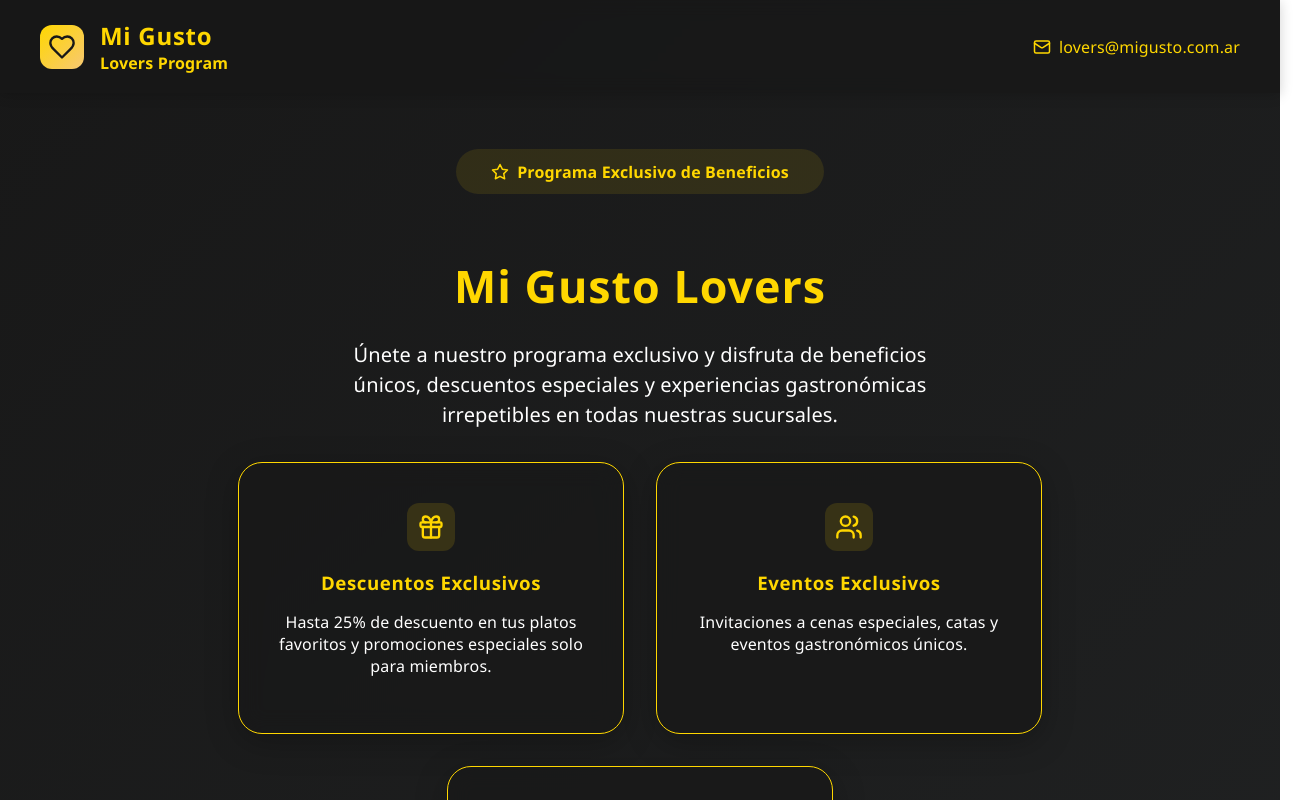
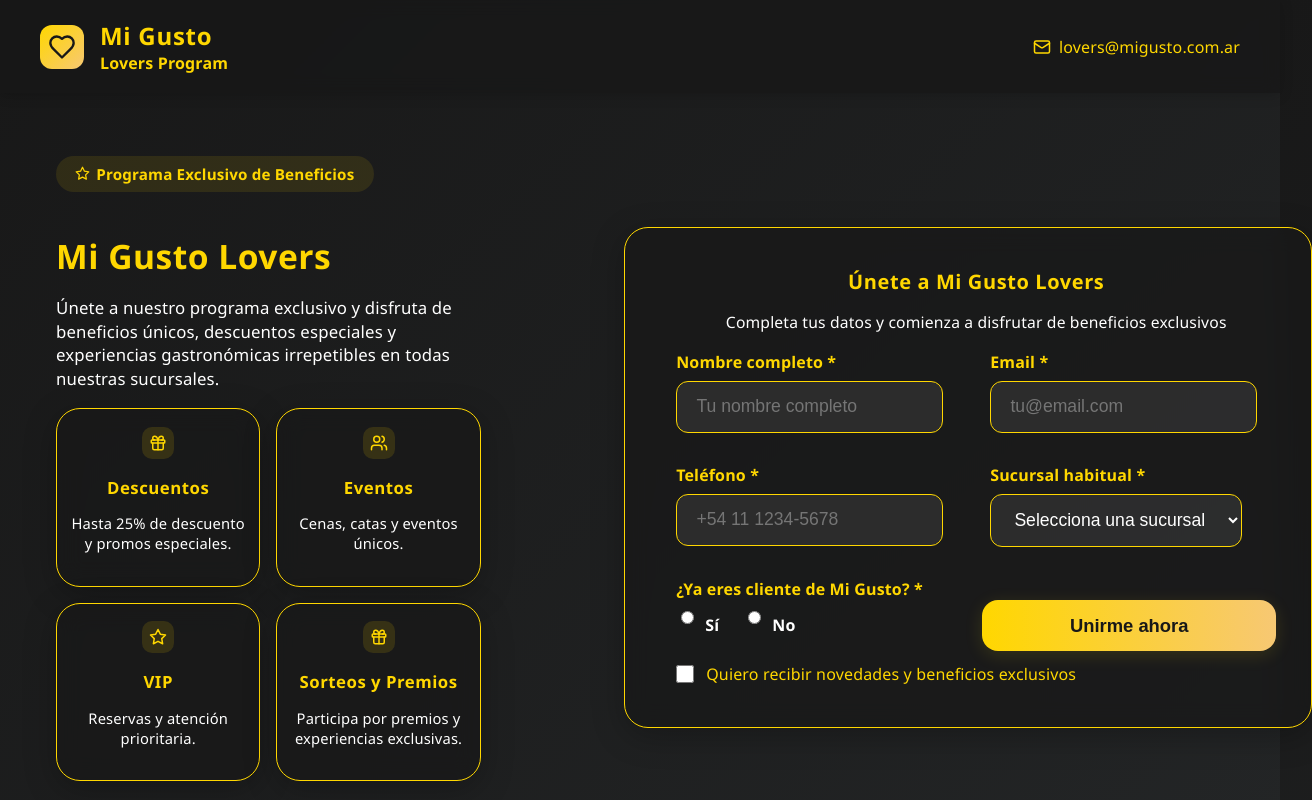
Before and after one commit to MiGustoDev/MiGustoLovers, a React (Vite) app: page / in a window 1280 px wide. Shown: the top 800 px of the page, 1312 px wide, since content can reach past the window. Built offline with nearby package versions, Linux system fonts and the light colour scheme.

Commit message:
UI Improvement

```diff
--- a/src/App.tsx
+++ b/src/App.tsx
@@ -220,59 +220,67 @@ function App() {
         </div>
       </header>
 
-      {/* Hero Section */}
-      <section style={{padding: '3.5rem 0 2.5rem 0'}}>
-        <div style={{maxWidth: 1200, margin: '0 auto', padding: '0 2rem'}}>
-          <div style={{textAlign: 'center', marginBottom: 48}}>
-            <div style={{display: 'inline-flex', alignItems: 'center', background: 'rgba(255,215,0,0.10)', borderRadius: 32, padding: '0.7rem 2.2rem', marginBottom: 24}}>
-              <Star style={{width: 18, height: 18, color: '#FFD700', marginRight: 8}} />
-              <span style={{color: '#FFD700', fontWeight: 600, fontSize: '1rem'}}>Programa Exclusivo de Beneficios</span>
+      {/* Layout horizontal en desktop */}
+      <section style={{height: 'calc(100vh - 80px)', minHeight: 600, display: 'flex', flexDirection: 'row', alignItems: 'center', justifyContent: 'center', maxWidth: 1400, margin: '0 auto', padding: '24px 1.2rem 0 1.2rem', gap: 24}}>
+        {/* Columna izquierda: Hero y cards */}
+        <div style={{flex: 1.1, display: 'flex', flexDirection: 'column', justifyContent: 'center', minWidth: 0, maxWidth: 520, paddingRight: 24}}>
+          <div style={{textAlign: 'left', marginBottom: 18}}>
+            <div style={{display: 'inline-flex', alignItems: 'center', background: 'rgba(255,215,0,0.10)', borderRadius: 32, padding: '0.5rem 1.2rem', marginBottom: 14}}>
+              <Star style={{width: 15, height: 15, color: '#FFD700', marginRight: 6}} />
+              <span style={{color: '#FFD700', fontWeight: 600, fontSize: '0.95rem'}}>Programa Exclusivo de Beneficios</span>
             </div>
-            <h1 style={{fontSize: '2.8rem', fontWeight: 900, color: '#FFD700', marginBottom: 24, letterSpacing: 1}}>Mi Gusto Lovers</h1>
-            <p style={{fontSize: '1.25rem', color: '#fff', marginBottom: 32, maxWidth: 600, marginLeft: 'auto', marginRight: 'auto', lineHeight: 1.5}}>
+            <h1 style={{fontSize: '2.1rem', fontWeight: 900, color: '#FFD700', marginBottom: 16, letterSpacing: 0.5, textAlign: 'left'}}>Mi Gusto Lovers</h1>
+            <p style={{fontSize: '1.05rem', color: '#fff', marginBottom: 18, maxWidth: 420, lineHeight: 1.4, textAlign: 'left'}}>
               Únete a nuestro programa exclusivo y disfruta de beneficios únicos, descuentos especiales
               y experiencias gastronómicas irrepetibles en todas nuestras sucursales.
             </p>
-            {/* Benefits Preview */}
-            <div style={{display: 'flex', flexWrap: 'wrap', gap: 32, justifyContent: 'center', marginTop: 32, marginBottom: 48}}>
-              <div className="glass-card" style={{minWidth: 260, maxWidth: 320, textAlign: 'center', border: '1.5px solid #FFD700'}}>
-                <div style={{width: 48, height: 48, background: 'rgba(255,215,0,0.13)', borderRadius: 12, display: 'flex', alignItems: 'center', justifyContent: 'center', margin: '0 auto 1rem auto'}}>
-                  <Gift style={{width: 28, height: 28, color: '#FFD700'}} />
+            <div style={{display: 'flex', flexWrap: 'wrap', gap: 16, justifyContent: 'flex-start', marginTop: 18, marginBottom: 0}}>
+              <div className="glass-card" style={{minWidth: 160, maxWidth: 180, textAlign: 'center', border: '1.5px solid #FFD700', padding: '1.1rem 0.7rem'}}>
+                <div style={{width: 32, height: 32, background: 'rgba(255,215,0,0.13)', borderRadius: 10, display: 'flex', alignItems: 'center', justifyContent: 'center', margin: '0 auto 0.7rem auto'}}>
+                  <Gift style={{width: 18, height: 18, color: '#FFD700'}} />
                 </div>
-                <h3 style={{color: '#FFD700', fontWeight: 700, marginBottom: 12}}>Descuentos Exclusivos</h3>
-                <p style={{color: '#fff', fontSize: '1rem'}}>Hasta 25% de descuento en tus platos favoritos y promociones especiales solo para miembros.</p>
+                <h3 style={{color: '#FFD700', fontWeight: 700, marginBottom: 7, fontSize: '1.05rem'}}>Descuentos</h3>
+                <p style={{color: '#fff', fontSize: '0.92rem'}}>Hasta 25% de descuento y promos especiales.</p>
               </div>
-              <div className="glass-card" style={{minWidth: 260, maxWidth: 320, textAlign: 'center', border: '1.5px solid #FFD700'}}>
-                <div style={{width: 48, height: 48, background: 'rgba(255,215,0,0.13)', borderRadius: 12, display: 'flex', alignItems: 'center', justifyContent: 'center', margin: '0 auto 1rem auto'}}>
-                  <Users style={{width: 28, height: 28, color: '#FFD700'}} />
+              <div className="glass-card" style={{minWidth: 160, maxWidth: 180, textAlign: 'center', border: '1.5px solid #FFD700', padding: '1.1rem 0.7rem'}}>
+                <div style={{width: 32, height: 32, background: 'rgba(255,215,0,0.13)', borderRadius: 10, display: 'flex', alignItems: 'center', justifyContent: 'center', margin: '0 auto 0.7rem auto'}}>
+                  <Users style={{width: 18, height: 18, color: '#FFD700'}} />
                 </div>
-                <h3 style={{color: '#FFD700', fontWeight: 700, marginBottom: 12}}>Eventos Exclusivos</h3>
-                <p style={{color: '#fff', fontSize: '1rem'}}>Invitaciones a cenas especiales, catas y eventos gastronómicos únicos.</p>
+                <h3 style={{color: '#FFD700', fontWeight: 700, marginBottom: 7, fontSize: '1.05rem'}}>Eventos</h3>
+                <p style={{color: '#fff', fontSize: '0.92rem'}}>Cenas, catas y eventos únicos.</p>
               </div>
-              <div className="glass-card" style={{minWidth: 260, maxWidth: 320, textAlign: 'center', border: '1.5px solid #FFD700'}}>
-                <div style={{width: 48, height: 48, background: 'rgba(255,215,0,0.13)', borderRadius: 12, display: 'flex', alignItems: 'center', justifyContent: 'center', margin: '0 auto 1rem auto'}}>
-                  <Star style={{width: 28, height: 28, color: '#FFD700'}} />
+              <div className="glass-card" style={{minWidth: 160, maxWidth: 180, textAlign: 'center', border: '1.5px solid #FFD700', padding: '1.1rem 0.7rem'}}>
+                <div style={{width: 32, height: 32, background: 'rgba(255,215,0,0.13)', borderRadius: 10, display: 'flex', alignItems: 'center', justifyContent: 'center', margin: '0 auto 0.7rem auto'}}>
+                  <Star style={{width: 18, height: 18, color: '#FFD700'}} />
                 </div>
-                <h3 style={{color: '#FFD700', fontWeight: 700, marginBottom: 12}}>Experiencias VIP</h3>
-                <p style={{color: '#fff', fontSize: '1rem'}}>Acceso prioritario, reservas especiales y atención personalizada en todas las sucursales.</p>
+                <h3 style={{color: '#FFD700', fontWeight: 700, marginBottom: 7, fontSize: '1.05rem'}}>VIP</h3>
+                <p style={{color: '#fff', fontSize: '0.92rem'}}>Reservas y atención prioritaria.</p>
+              </div>
+              <div className="glass-card" style={{minWidth: 160, maxWidth: 180, textAlign: 'center', border: '1.5px solid #FFD700', padding: '1.1rem 0.7rem'}}>
+                <div style={{width: 32, height: 32, background: 'rgba(255,215,0,0.13)', borderRadius: 10, display: 'flex', alignItems: 'center', justifyContent: 'center', margin: '0 auto 0.7rem auto'}}>
+                  <Gift style={{width: 18, height: 18, color: '#FFD700'}} />
+                </div>
+                <h3 style={{color: '#FFD700', fontWeight: 700, marginBottom: 7, fontSize: '1.05rem'}}>Sorteos y Premios</h3>
+                <p style={{color: '#fff', fontSize: '0.92rem'}}>Participa por premios y experiencias exclusivas.</p>
               </div>
             </div>
           </div>
-
-          {/* Form Section */}
-          <div style={{maxWidth: 540, margin: '0 auto'}}>
-            <div className="glass-card" style={{border: '1.5px solid #FFD700'}}>
-              <div style={{textAlign: 'center', marginBottom: 32}}>
-                <h2 style={{color: '#FFD700', fontWeight: 800, fontSize: '2rem', marginBottom: 12}}>
+        </div>
+        {/* Columna derecha: Formulario */}
+        <div style={{flex: 1, display: 'flex', flexDirection: 'column', justifyContent: 'center', minWidth: 0, maxWidth: 600}}>
+          <div className="glass-card" style={{border: '1.5px solid #FFD700', padding: '1.5rem 2.2rem 1.5rem 3.2rem', maxWidth: 600, width: '100%'}}>
+            <div style={{textAlign: 'center', marginBottom: 18}}>
+              <h2 style={{color: '#FFD700', fontWeight: 800, fontSize: '1.25rem', marginBottom: 8}}>
                 Únete a Mi Gusto Lovers
               </h2>
-                <p style={{color: '#fff', fontSize: '1.1rem'}}>
+              <p style={{color: '#fff', fontSize: '0.98rem'}}>
                 Completa tus datos y comienza a disfrutar de beneficios exclusivos
               </p>
             </div>
             <form onSubmit={handleSubmit}>
-                {/* Nombre */}
-                <div style={{marginBottom: 18}}>
+              {/* Primera fila: Nombre y Email */}
+              <div style={{display: 'grid', gridTemplateColumns: '1fr 1fr', columnGap: 28, rowGap: 0, marginBottom: 12}}>
+                <div>
                   <label htmlFor="nombre">Nombre completo *</label>
                   <input
                     type="text"
@@ -287,8 +295,7 @@ function App() {
                     <p style={{color: '#ff4d4f', fontSize: '1rem', margin: 0}}>{errors.nombre}</p>
                   )}
                 </div>
-                {/* Email */}
-                <div style={{marginBottom: 18}}>
+                <div>
                   <label htmlFor="email">Email *</label>
                   <input
                     type="email"
@@ -303,8 +310,10 @@ function App() {
                     <p style={{color: '#ff4d4f', fontSize: '1rem', margin: 0}}>{errors.email}</p>
                   )}
                 </div>
-                {/* Teléfono */}
-                <div style={{marginBottom: 18}}>
+              </div>
+              {/* Segunda fila: Teléfono y Sucursal */}
+              <div style={{display: 'grid', gridTemplateColumns: '1fr 1fr', columnGap: 28, rowGap: 0, marginBottom: 12}}>
+                <div>
                   <label htmlFor="telefono">Teléfono *</label>
                   <input
                     type="tel"
@@ -319,10 +328,30 @@ function App() {
                     <p style={{color: '#ff4d4f', fontSize: '1rem', margin: 0}}>{errors.telefono}</p>
                   )}
                 </div>
-                {/* Cliente existente */}
-                <div style={{marginBottom: 18}}>
+                <div>
+                  <label htmlFor="sucursal">Sucursal habitual *</label>
+                  <select
+                    id="sucursal"
+                    name="sucursal"
+                    value={formData.sucursal}
+                    onChange={handleInputChange}
+                    className={errors.sucursal ? 'input-error' : ''}
+                  >
+                    <option value="">Selecciona una sucursal</option>
+                    {sucursales.map(suc => (
+                      <option key={suc} value={suc}>{suc}</option>
+                    ))}
+                  </select>
+                  {errors.sucursal && (
+                    <p style={{color: '#ff4d4f', fontSize: '1rem', margin: 0}}>{errors.sucursal}</p>
+                  )}
+                </div>
+              </div>
+              {/* Tercera fila: ¿Ya eres cliente? y botón */}
+              <div style={{display: 'flex', gap: 12, alignItems: 'flex-end', marginBottom: 12, flexWrap: 'wrap'}}>
+                <div style={{flex: 1, minWidth: 0}}>
                   <label>¿Ya eres cliente de Mi Gusto? *</label>
-                  <div style={{display: 'flex', gap: 32, marginTop: 8}}>
+                  <div style={{display: 'flex', gap: 24, marginTop: 8}}>
                     <label style={{display: 'flex', alignItems: 'center', gap: 8}}>
                       <input
                         type="radio"
@@ -350,27 +379,14 @@ function App() {
                     <p style={{color: '#ff4d4f', fontSize: '1rem', margin: 0}}>{errors.esCliente}</p>
                   )}
                 </div>
-                {/* Sucursal */}
-                <div style={{marginBottom: 18}}>
-                  <label htmlFor="sucursal">Sucursal habitual *</label>
-                  <select
-                    id="sucursal"
-                    name="sucursal"
-                    value={formData.sucursal}
-                    onChange={handleInputChange}
-                    className={errors.sucursal ? 'input-error' : ''}
-                  >
-                    <option value="">Selecciona una sucursal</option>
-                    {sucursales.map(suc => (
-                      <option key={suc} value={suc}>{suc}</option>
-                    ))}
-                  </select>
-                  {errors.sucursal && (
-                    <p style={{color: '#ff4d4f', fontSize: '1rem', margin: 0}}>{errors.sucursal}</p>
-                  )}
+                <div style={{flex: 1, minWidth: 0, display: 'flex', alignItems: 'flex-end', justifyContent: 'flex-end'}}>
+                  <button type="submit" className="btn" style={{width: '100%', minWidth: 120, marginTop: 0}} disabled={isSubmitting}>
+                    {isSubmitting ? 'Enviando...' : 'Unirme ahora'}
+                  </button>
+                </div>
               </div>
               {/* Beneficios */}
-                <div style={{marginBottom: 24, display: 'flex', alignItems: 'center', gap: 12}}>
+              <div style={{marginBottom: 18, display: 'flex', alignItems: 'center', gap: 12}}>
                 <input
                   type="checkbox"
                   id="aceptaBeneficios"
@@ -383,11 +399,7 @@ function App() {
                   Quiero recibir novedades y beneficios exclusivos
                 </label>
               </div>
-                <button type="submit" className="btn" style={{width: '100%', marginTop: 8}} disabled={isSubmitting}>
-                  {isSubmitting ? 'Enviando...' : 'Unirme ahora'}
-                </button>
             </form>
-            </div>
           </div>
         </div>
       </section>
```
Lines whose indentation alone changed are shown as unchanged.
